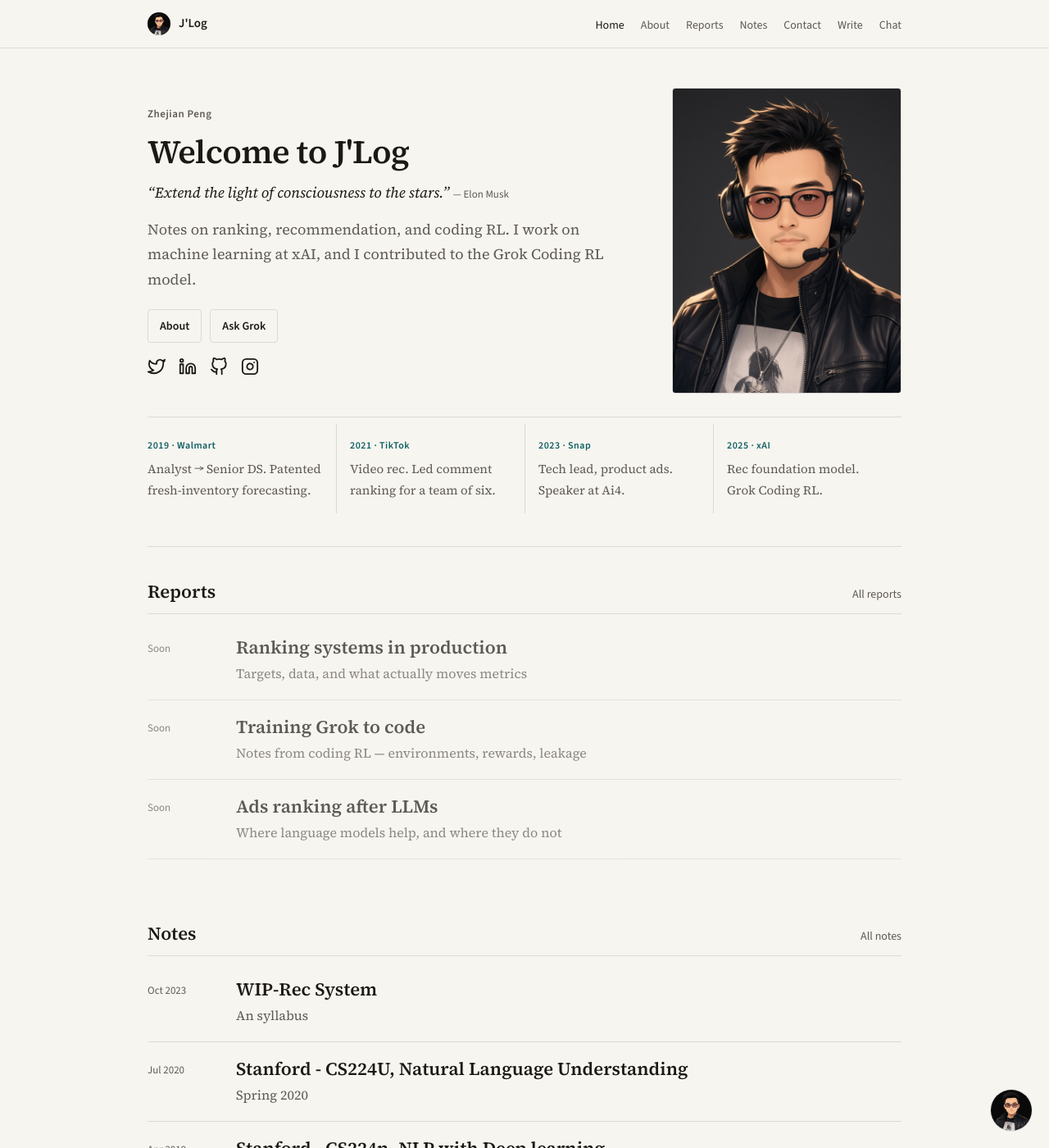
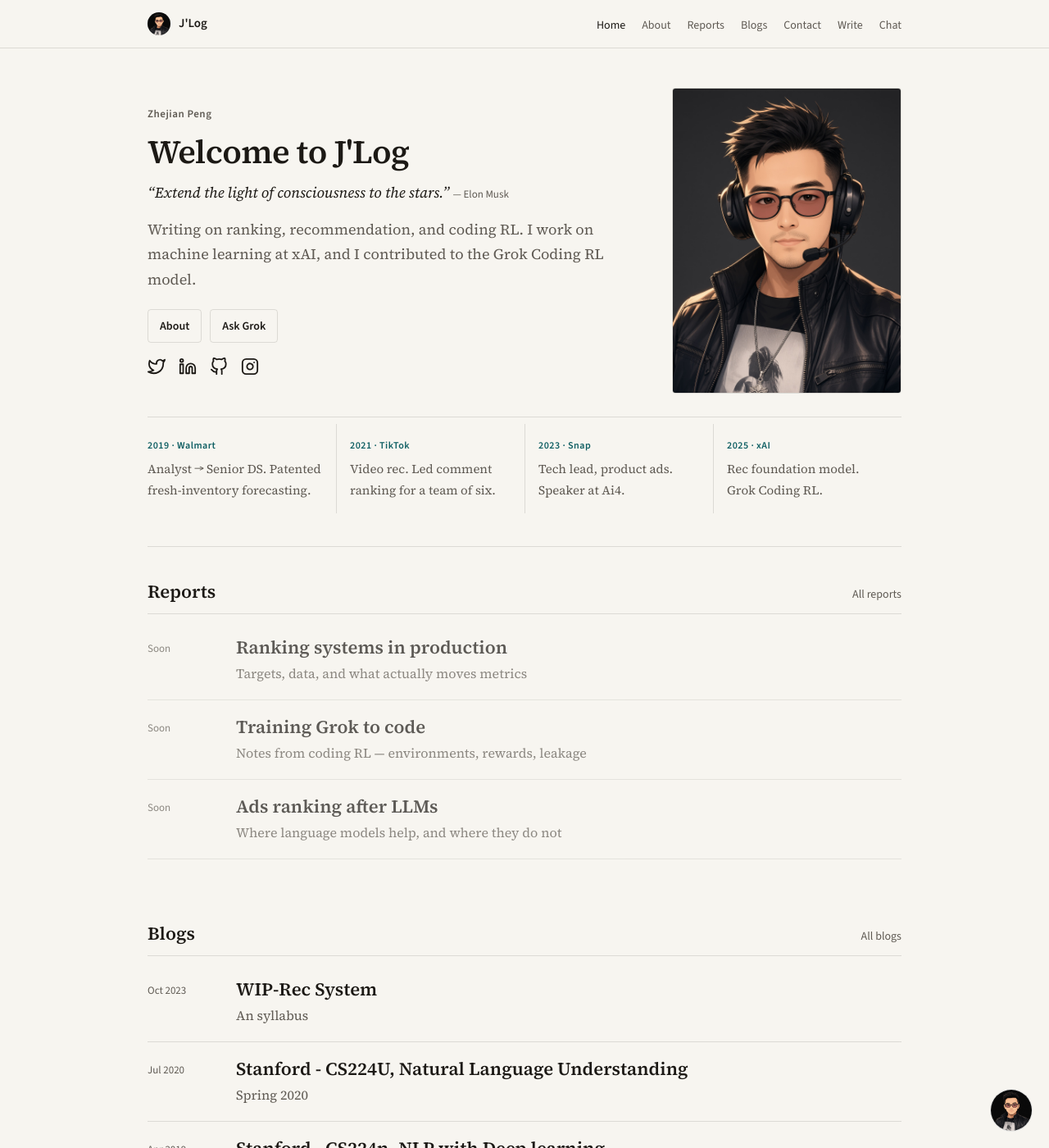
Before and after one commit to jazzikp/jazzikp.github.io, a Jekyll site: the page built from index.html, in a window 1280 px wide and 1400 px high. Shown: the whole window at 82% size. Built offline with Jekyll 4.4.1, drawn with Linux system fonts in a browser that asks for light colours; the list of posts is cut into pages by our own code.

Commit message:
Rename Notes to Blogs

```diff
--- a/_config.yml
+++ b/_config.yml
@@ -4,7 +4,7 @@
 header-img: img/post-bg-desk.jpg
 email: zhejianpeng@yahoo.com
 author: Zhejian Peng
-description: "J'Log — notes by Zhejian Peng on ranking, recommendation, and Grok Coding RL."
+description: "J'Log — a blog by Zhejian Peng on ranking, recommendation, and Grok Coding RL."
 keyword: "J'Log, Zhejian Peng, Grok Coding RL, Recommendation System, Ads Ranking, Machine Learning"
 url: "https://jazzikp.github.io"
 baseurl: ""
--- a/_includes/nav.html
+++ b/_includes/nav.html
@@ -9,7 +9,7 @@
             <li><a href="{{ site.baseurl }}/" {% if page.url == "/" %}class="is-active"{% endif %}>Home</a></li>
             <li><a href="{{ site.baseurl }}/about/" {% if page.url == "/about/" %}class="is-active"{% endif %}>About</a></li>
             <li><a href="{{ site.baseurl }}/reports/" {% if page.url contains "/reports" %}class="is-active"{% endif %}>Reports</a></li>
-            <li><a href="{{ site.baseurl }}/tags/" {% if page.url == "/tags/" %}class="is-active"{% endif %}>Notes</a></li>
+            <li><a href="{{ site.baseurl }}/tags/" {% if page.url == "/tags/" %}class="is-active"{% endif %}>Blogs</a></li>
             <li><a href="{{ site.baseurl }}/contact/" {% if page.url == "/contact/" %}class="is-active"{% endif %}>Contact</a></li>
             <li><a href="{{ site.baseurl }}/write/" {% if page.url == "/write/" %}class="is-active"{% endif %}>Write</a></li>
             <li><a href="#" data-open-chat>Chat</a></li>
--- a/index.html
+++ b/index.html
@@ -8,7 +8,7 @@
             <h1>Welcome to J'Log</h1>
             <p class="motto">“Extend the light of consciousness to the stars.” <cite>— Elon Musk</cite></p>
             <p class="lede">
-                Notes on ranking, recommendation, and coding RL.
+                Writing on ranking, recommendation, and coding RL.
                 I work on machine learning at xAI, and I contributed to the Grok Coding RL model.
             </p>
             <div class="actions">
@@ -71,8 +71,8 @@
 
     <section>
         <div class="section-head">
-            <h2>Notes</h2>
-            <a href="{{ site.baseurl }}/tags/">All notes</a>
+            <h2>Blogs</h2>
+            <a href="{{ site.baseurl }}/tags/">All blogs</a>
         </div>
         <div class="post-list">
             {% for post in paginator.posts %}
--- a/js/write.js
+++ b/js/write.js
@@ -82,7 +82,7 @@
       lines.push("catalog:    true");
       lines.push("tags:");
       if (tags.length) tags.forEach(function (t) { lines.push("    - " + t); });
-      else lines.push("    - Note");
+      else lines.push("    - Blog");
     }
     lines.push("---", "", bodyEl.value.replace(/\s+$/, ""), "");
     return lines.join("\n");
--- a/tags.html
+++ b/tags.html
@@ -1,7 +1,7 @@
 ---
-title: Writing
+title: Blogs
 layout: page
-description: Notes on recommendation, ranking, and machine learning.
+description: Posts on recommendation, ranking, and machine learning.
 ---
 <div class="prose" style="max-width:none">
     <div class="tags" id="tag_cloud">
--- a/write.html
+++ b/write.html
@@ -1,7 +1,7 @@
 ---
 layout: page
 title: Write
-description: Draft a report or note in the browser and publish it to this repo.
+description: Draft a report or blog post in the browser and publish it to this repo.
 eyebrow: J'Log
 permalink: /write/
 ---
@@ -12,7 +12,7 @@
         <label>Type
             <select id="w-type">
                 <option value="report">Report</option>
-                <option value="note">Note</option>
+                <option value="note">Blog</option>
             </select>
         </label>
         <label>Date
```
